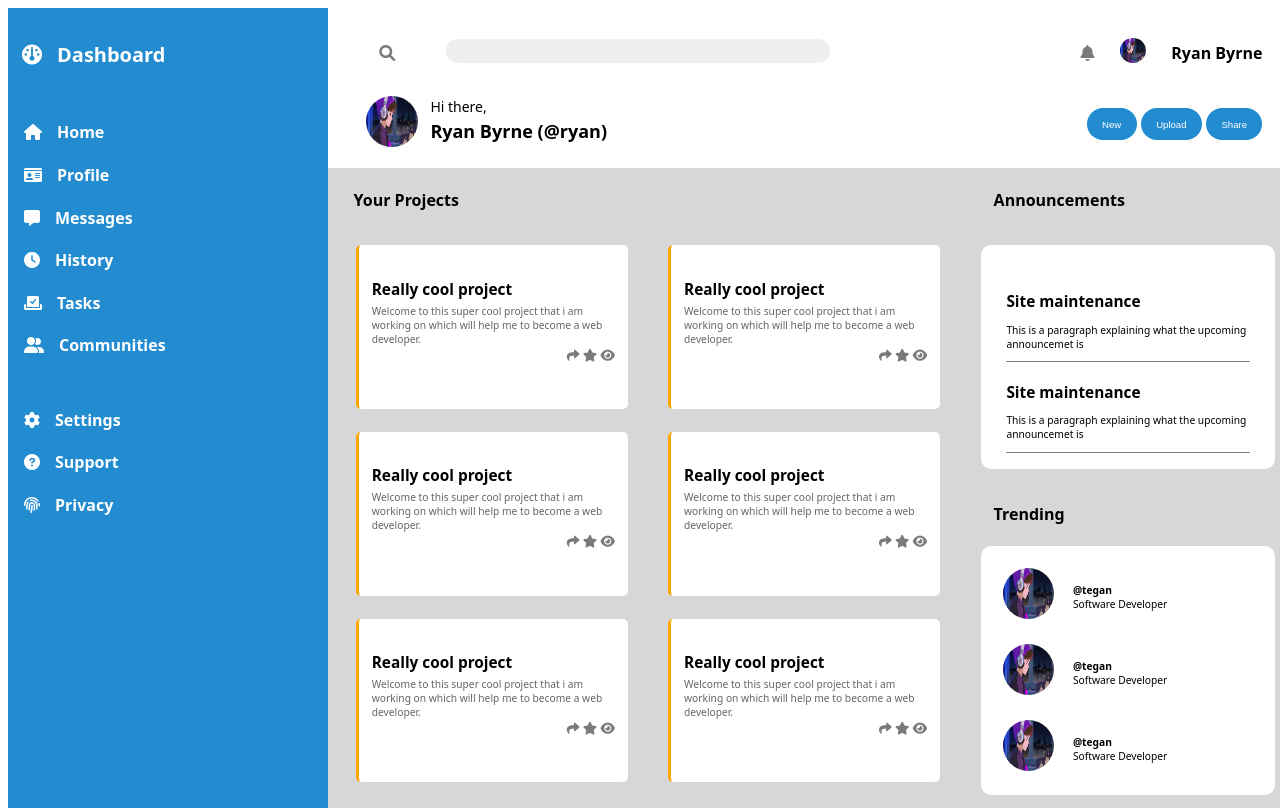
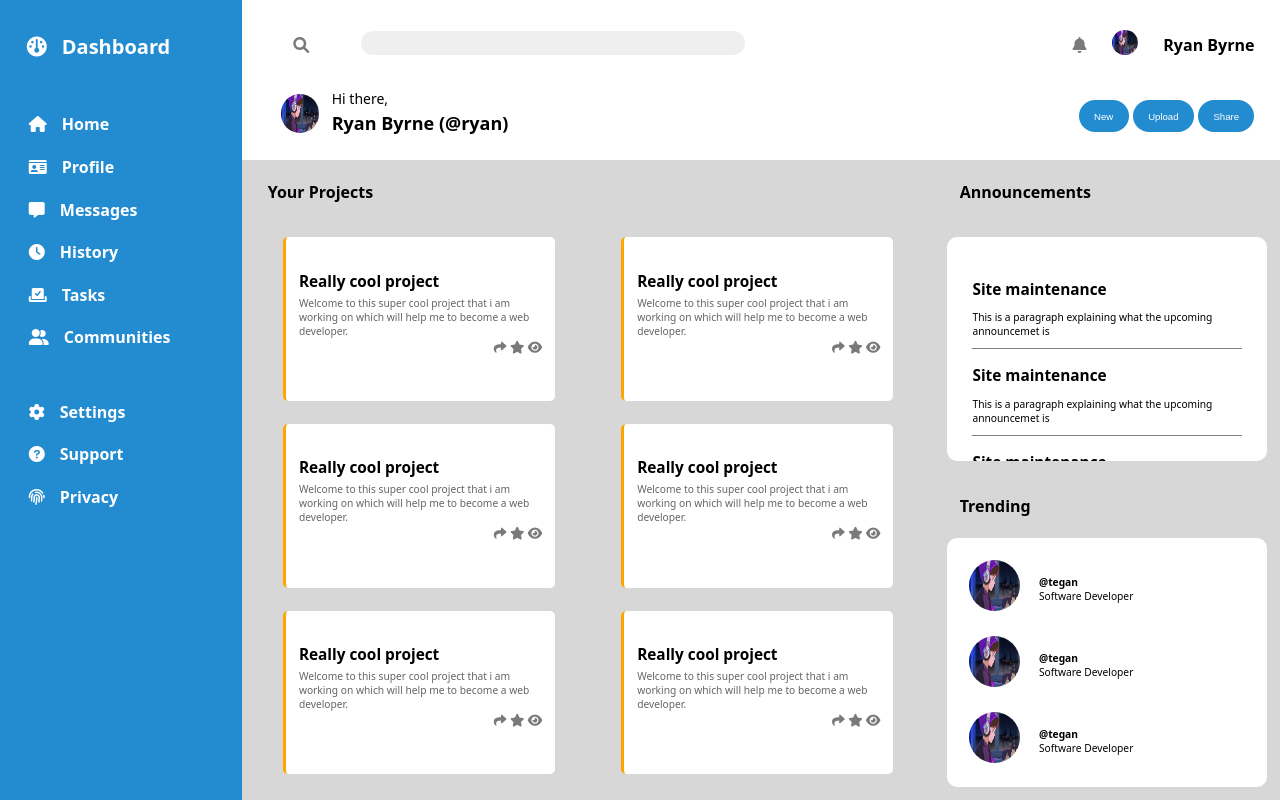
Before and after one commit to ryanjamesbm/Odin-Project-Admin-Dashboard, a plain HTML site: page index.html in a window 1280 px wide. Drawn offline with Linux system fonts and the light colour scheme.

Commit message:
Extra margin around webpage removed through amending body css styling

```diff
--- a/CSS/style.css
+++ b/CSS/style.css
@@ -2,7 +2,12 @@
 /* Foundations */
 body, html{
     height:100%;
+    width: 100%;
     font-family: system-ui, -apple-system, BlinkMacSystemFont, 'Segoe UI', Roboto, Oxygen, Ubuntu, Cantarell, 'Open Sans', 'Helvetica Neue', sans-serif;
+    margin:0;
+    padding:0;
+    box-sizing: border-box;
+    overflow: hidden;
 }
 
 
@@ -12,7 +17,7 @@ body, html{
     width: 100vw;
     background-color: darkgray;
     display: grid;
-    grid-template-columns: 1fr 1fr 1fr 1fr;
+    grid-template-columns: 0.7fr 1fr 1fr 1fr;
     grid-template-rows: 0.5fr 0.5fr 2fr 2fr;
 }
 
@@ -78,8 +83,8 @@ body, html{
 
 /* Profile picture */
 #profile-pic-main img{
-    height: 4vw;
-    width: 4vw;
+    height: 3vw;
+    width: 3vw;
     border-radius: 50px;
     margin-left: 3vw;
     margin-right: 1vw;
@@ -120,11 +125,13 @@ body, html{
 /* Sidebar menu */
 #sidebar{
     background-color: rgb(35, 139, 208);
-    grid-column: 1 / 1;
+    grid-column: 1 / 2;
     grid-row: 1 / 6;
     display: flex;
     color: white;
     flex-direction: column;
+    padding-left: 1vw;
+    padding-right: 1vw;
 }
 
 /* Sidebar menu options */
@@ -248,12 +255,14 @@ body, html{
 }
 
 .announcement-section{
+    padding-top: 0px;
     border-bottom: 0.1px solid grey;
 }
 
 #announcements h4{
     font-size: clamp(10px, 1.2vw, 16px);
-    margin-bottom: 0;
+    margin-bottom: 0.8vh;
+    margin-top: 2vh;
 }
 
 #announcements p{
```
